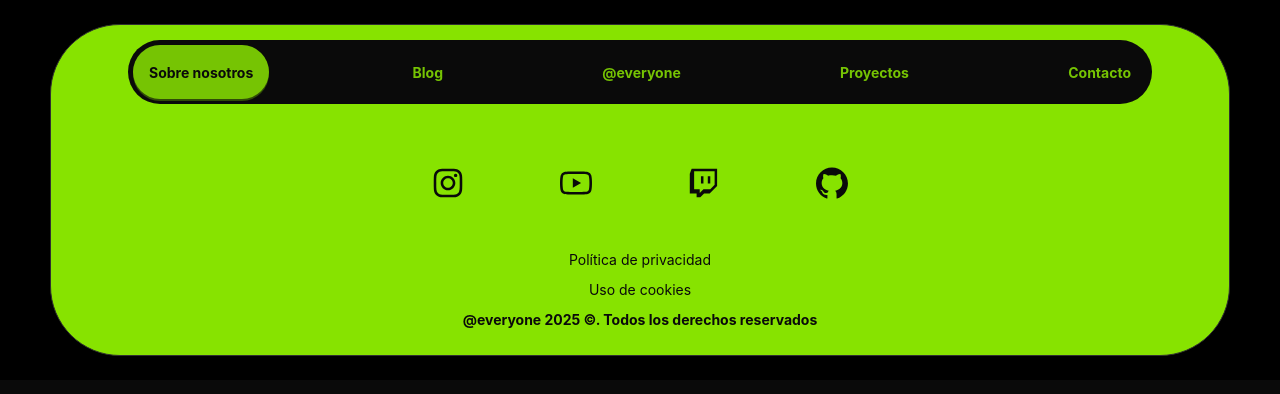
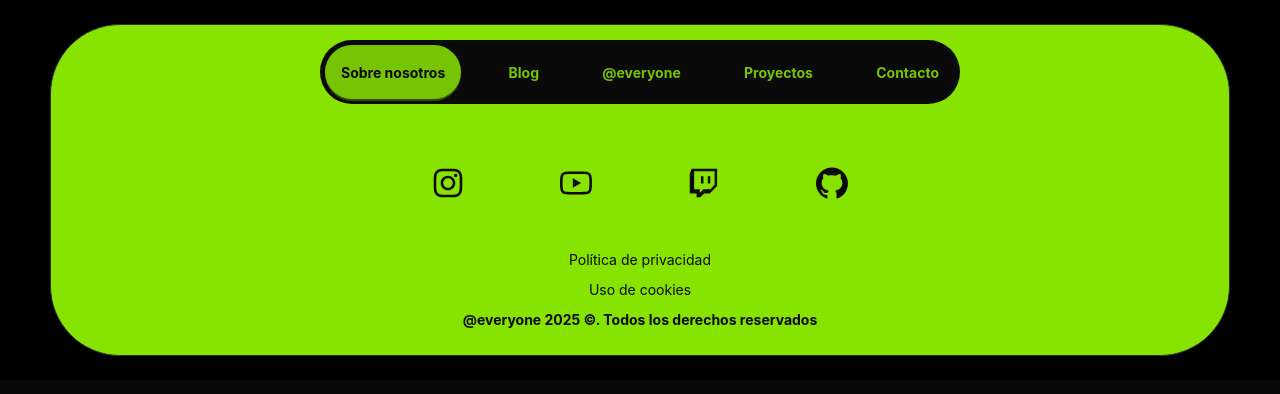
Before and after one commit to arroba-everyone/Everyone_Web, a React (Vite) app: page /aboutUs in a window 1280 px wide. Shown: the top 394 px of the page. Built offline with nearby package versions, Linux system fonts and the light colour scheme; no server answers.

Commit message:
Refactor Card component

```diff
--- a/src/components/Card/Card.tsx
+++ /dev/null
@@ -1,8 +0,0 @@
-import { Card as AntdCard, type CardProps } from 'antd';
-import type { JSX } from 'react';
-
-interface ICard extends CardProps {}
-
-export const Card = ({ children, ...rest }: ICard): JSX.Element => {
-  return <AntdCard {...rest}>{children}</AntdCard>;
-};
--- a/src/components/MainLayout/Footer.tsx
+++ b/src/components/MainLayout/Footer.tsx
@@ -1,5 +1,5 @@
 import { Flex } from '@everyone-web/ui/Common/Flex';
-import { Card } from '../Card/Card';
+import { Card } from '../../ui/Card/Card';
 import { Text, Title } from '@everyone-web/ui/Common/Typography';
 import {
   GithubOutlined,
@@ -10,7 +10,7 @@ import {
 
 export const Footer = () => {
   return (
-    <Card style={{ backgroundColor: 'var(--color-primary)', borderRadius: '70px' }}>
+    <Card bgColor="var(--color-primary)" borderRadius={70}>
       <Flex style={{ width: '100%' }} justify="center">
         <Flex vertical gap={50} justify="center" align="center">
           <Title level={3} style={{ color: 'var(--color-bg)' }}>
--- a/src/components/MainLayout/MainLayout.module.css
+++ b/src/components/MainLayout/MainLayout.module.css
@@ -13,7 +13,7 @@
     justify-content: space-between;
     min-width: 0;
     border-radius: 160px;
-    width: 1024px;
+    width: 50dvw;
     height: 64px;
     background-color: #0a0a0a;
     padding: 0px 5px;
--- a/src/layouts/Main/OurProjects.tsx
+++ b/src/layouts/Main/OurProjects.tsx
@@ -1,4 +1,4 @@
-import { Card } from '@everyone-web/components/Card/Card';
+import { Card } from '@everyone-web/ui/Card/Card';
 import { Button } from '@everyone-web/ui/Common/Button';
 import { Flex } from '@everyone-web/ui/Common/Flex';
 import { Title } from '@everyone-web/ui/Common/Typography';
@@ -7,12 +7,7 @@ import { Space } from 'antd';
 export const OurProjects = () => {
   return (
     <Flex justify="center" align="center" gap={50} style={{ height: '100dvh' }}>
-      <Card
-        style={{ backgroundColor: 'var(--color-primary)', borderRadius: '70px' }}
-        styles={{
-          body: { width: '45dvw', height: '45dvw' },
-        }}
-      >
+      <Card bgColor="var(--color-primary)" borderRadius={70} bodySize={'45dvw'}>
         <Flex style={{ height: '100%', marginLeft: '25px' }} align="end">
           <Title level={1} style={{ color: '#0A0A0A' }}>
             YouTube
@@ -21,12 +16,7 @@ export const OurProjects = () => {
       </Card>
       <Flex vertical gap={50}>
         <Flex gap={50}>
-          <Card
-            style={{ backgroundColor: 'var(--color-secondary)', borderRadius: '70px' }}
-            styles={{
-              body: { width: '20dvw', height: '20dvw' },
-            }}
-          >
+          <Card bgColor="var(--color-secondary)" borderRadius={70} bodySize={'20dvw'}>
             <Flex vertical justify="space-between" style={{ height: '100%' }}>
               <Flex vertical>
                 <Title level={4}>Tu chef personal en la palma de tu mano</Title>
@@ -34,12 +24,7 @@ export const OurProjects = () => {
               <Title level={1}>NutrIA</Title>
             </Flex>
           </Card>
-          <Card
-            style={{ backgroundColor: 'var(--color-primary)', borderRadius: '70px' }}
-            styles={{
-              body: { width: '20dvw', height: '20dvw' },
-            }}
-          >
+          <Card bgColor="var(--color-primary)" borderRadius={70} bodySize={'20dvw'}>
             <Flex vertical justify="space-between" style={{ height: '100%' }}>
               <Flex vertical>
                 <Title level={4} style={{ color: '#0A0A0A' }}>
@@ -52,12 +37,7 @@ export const OurProjects = () => {
             </Flex>
           </Card>
         </Flex>
-        <Card
-          style={{ borderRadius: '70px' }}
-          styles={{
-            body: { width: '40dvw', height: '20dvw' },
-          }}
-        >
+        <Card borderRadius={70} width={'40dvw'} height={'20dvw'}>
           <Flex vertical justify="space-between" style={{ height: '100%' }}>
             <Flex vertical>
               <Title level={1}>Y ahora...</Title>
--- a/src/layouts/Main/YouTube.tsx
+++ b/src/layouts/Main/YouTube.tsx
@@ -1,6 +1,6 @@
 import { FALLBACK_VIDEOS, useGetLatestVideos } from '@everyone-web/queries/useGetLatestVideos';
 import { Flex } from '@everyone-web/ui/Common/Flex';
-import { Card } from '@everyone-web/components/Card/Card';
+import { Card } from '@everyone-web/ui/Card/Card';
 import { Title } from '@everyone-web/ui/Common/Typography';
 import { Button } from '@everyone-web/ui/Common/Button';
 import { Space } from 'antd';
@@ -11,10 +11,7 @@ export const YouTube = () => {
 
   return (
     <Flex style={{ height: '100dvh' }} align="center" justify="space-around">
-      <Card
-        style={{ backgroundColor: 'var(--color-secondary)', borderRadius: '50px' }}
-        styles={{ body: { width: '97dvw', height: '97dvh' } }}
-      >
+      <Card bgColor="var(--color-secondary)" borderRadius={50} width={'97dvw'} height={'97dvh'}>
         <Flex gap={8} justify="center" align="center" style={{ width: '100%', height: '100%' }}>
           <Flex vertical gap={16} style={{ width: '45%' }}>
             <ReactPlayer
--- /dev/null
+++ b/src/ui/Card/Card.tsx
@@ -0,0 +1,46 @@
+import { Card as AntdCard, type CardProps } from 'antd';
+import type { JSX } from 'react';
+
+interface ICard extends CardProps {
+  bgColor?: string;
+  borderRadius?: string | number;
+  width?: string | number;
+  height?: string | number;
+  bodySize?: string | number;
+}
+
+export const Card = ({
+  children,
+  bgColor,
+  borderRadius,
+  width = 'auto',
+  height = 'auto',
+  bodySize,
+  style,
+  styles,
+  ...rest
+}: ICard): JSX.Element => {
+  const bodyWidth = bodySize || width;
+  const bodyHeight = bodySize || height;
+
+  return (
+    <AntdCard
+      {...rest}
+      style={{
+        ...style,
+        backgroundColor: bgColor,
+        borderRadius,
+      }}
+      styles={{
+        ...styles,
+        body: {
+          ...styles?.body,
+          width: bodyWidth,
+          height: bodyHeight,
+        },
+      }}
+    >
+      {children}
+    </AntdCard>
+  );
+};
```
